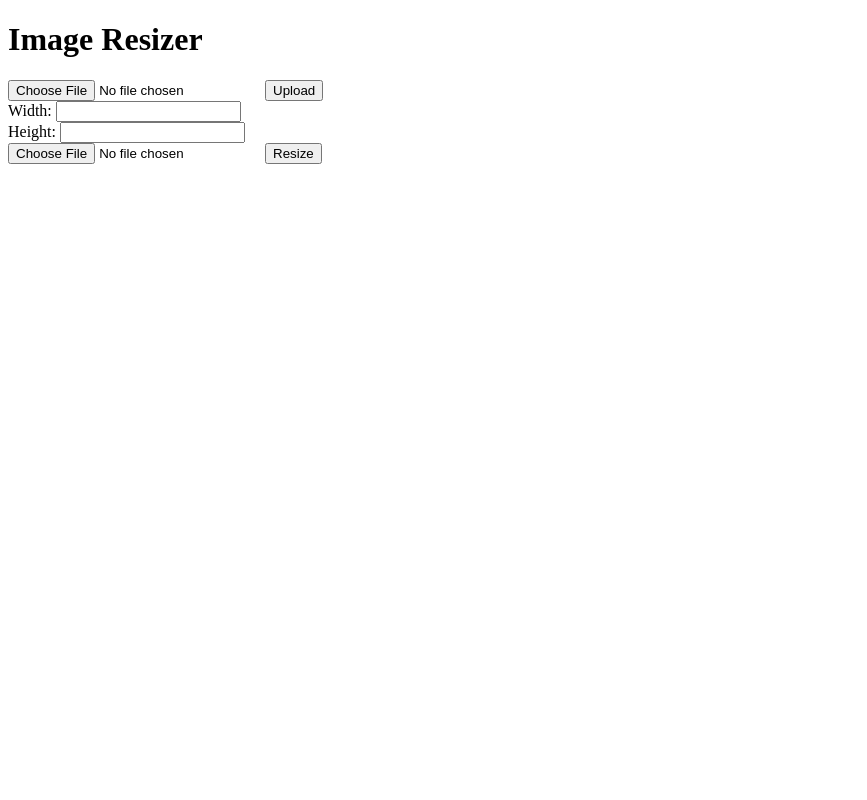
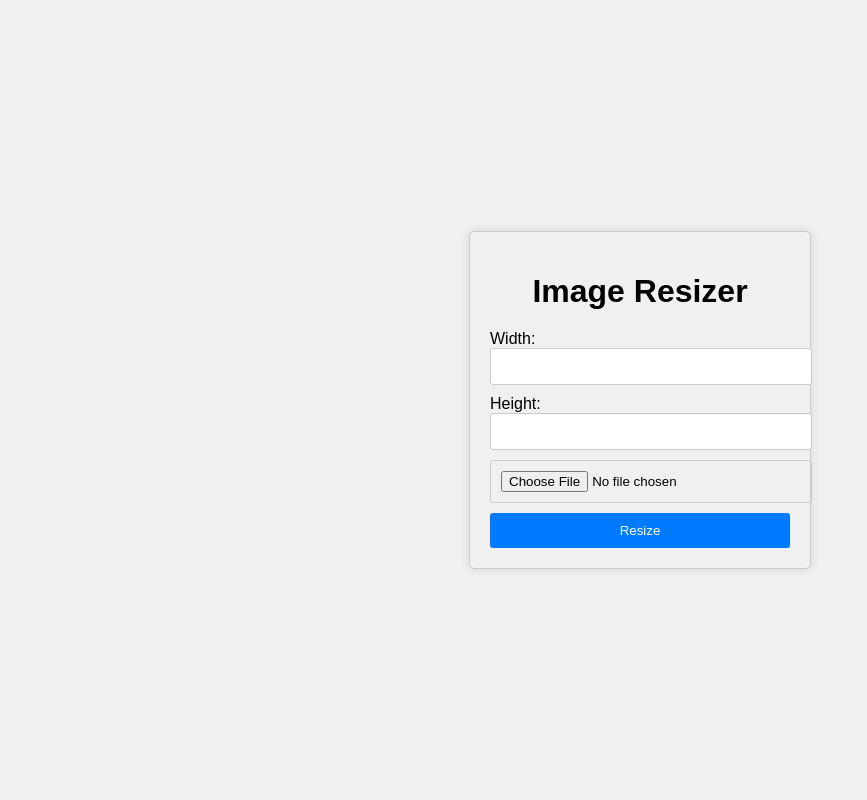
Before and after one commit to plowsai/resize, a Flask app: page / in a window 1280 px wide. Shown: the whole page, without its empty margins (0-867 px from the left). Run offline with Flask 3, Linux system fonts and the light colour scheme.

Commit message:
dev: janitor commit

```diff
--- a/templates/index.html
+++ b/templates/index.html
@@ -3,18 +3,57 @@
 <head>
     <meta charset="UTF-8">
     <title>Image Resizer</title>
+    <style>
+        body {
+            display: flex;
+            justify-content: center;
+            align-items: center;
+            height: 100vh;
+            margin: 0;
+            background-color: #f0f0f0;
+            font-family: Arial, sans-serif;
+        }
+       .form-container {
+            width: 300px;
+            padding: 20px;
+            border: 1px solid #ccc;
+            border-radius: 5px;
+            box-shadow: 0 0 10px rgba(0,0,0,0.1);
+        }
+       .form-container h1 {
+            text-align: center;
+            margin-bottom: 20px;
+        }
+       .form-container input[type="number"],.form-container input[type="file"] {
+            width: 100%;
+            padding: 10px;
+            margin-bottom: 10px;
+            border: 1px solid #ccc;
+            border-radius: 3px;
+        }
+       .form-container button {
+            width: 100%;
+            padding: 10px;
+            border: none;
+            border-radius: 3px;
+            background-color: #007bff;
+            color: white;
+            cursor: pointer;
+        }
+       .form-container button:hover {
+            background-color: #0056b3;
+        }
+    </style>
 </head>
 <body>
+    <div class="form-container">
         <h1>Image Resizer</h1>
-    <form action="/upload" method="post" enctype="multipart/form-data">
-        <input type="file" name="file">
-        <button type="submit">Upload</button>
-    </form>
         <form action="/resize" method="post">
             Width: <input type="number" name="width"><br>
             Height: <input type="number" name="height"><br>
             <input type="file" name="file">
             <button type="submit">Resize</button>
         </form>
+    </div>
 </body>
 </html>
```
Lines whose indentation alone changed are shown as unchanged.
